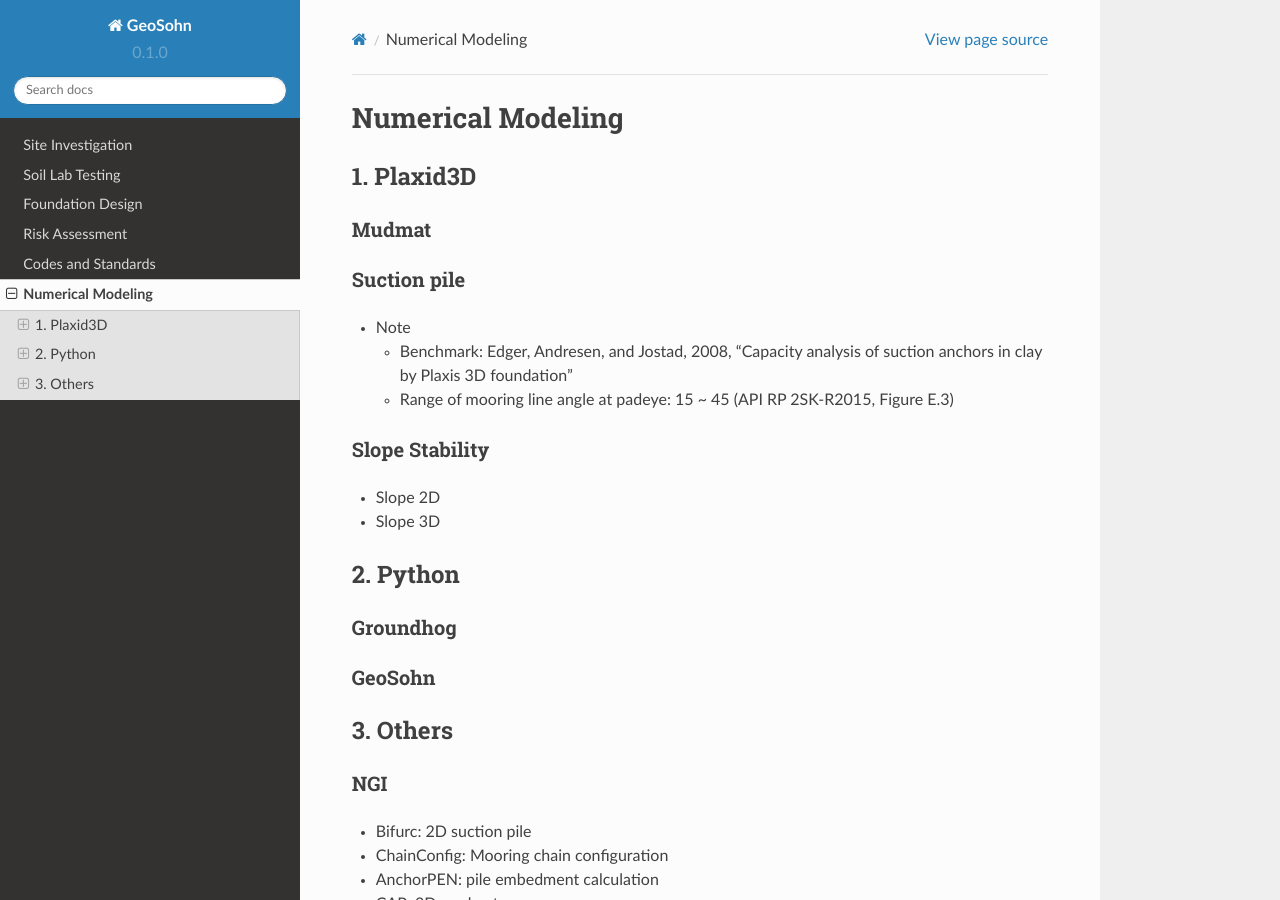
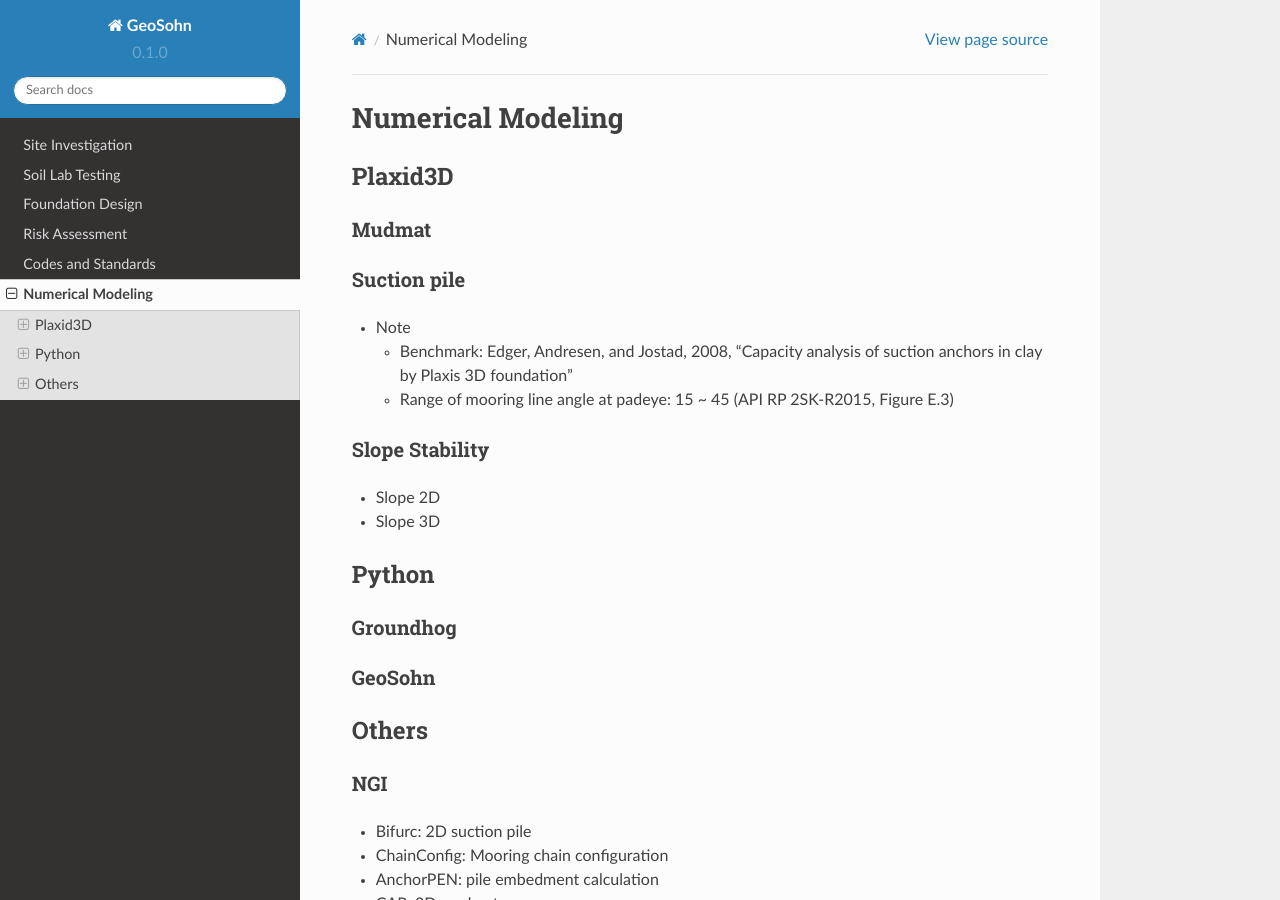
Before and after one commit to jrson11/GeoSohn, a Sphinx documentation site: the page built from docs/source/6_Numerical_Modeling.rst, in a window 1280 px wide and 900 px high. Built offline with Sphinx 7.4.7 and the Read the Docs theme 2.0.0, drawn with Linux system fonts in a browser that asks for light colours.

Commit message:
Update 6_Numerical_Modeling.rst

```diff
--- a/docs/source/6_Numerical_Modeling.rst
+++ b/docs/source/6_Numerical_Modeling.rst
@@ -1,7 +1,7 @@
 Numerical Modeling
 ===================
 
-1. Plaxid3D
+Plaxid3D
 ---------
 
 Mudmat
@@ -22,7 +22,7 @@ Slope Stability
 - Slope 2D
 - Slope 3D
 
-2. Python
+Python
 ------
 
 Groundhog
@@ -31,7 +31,7 @@ Groundhog
 GeoSohn
 .......
 
-3. Others
+Others
 -------
 
 NGI
```
